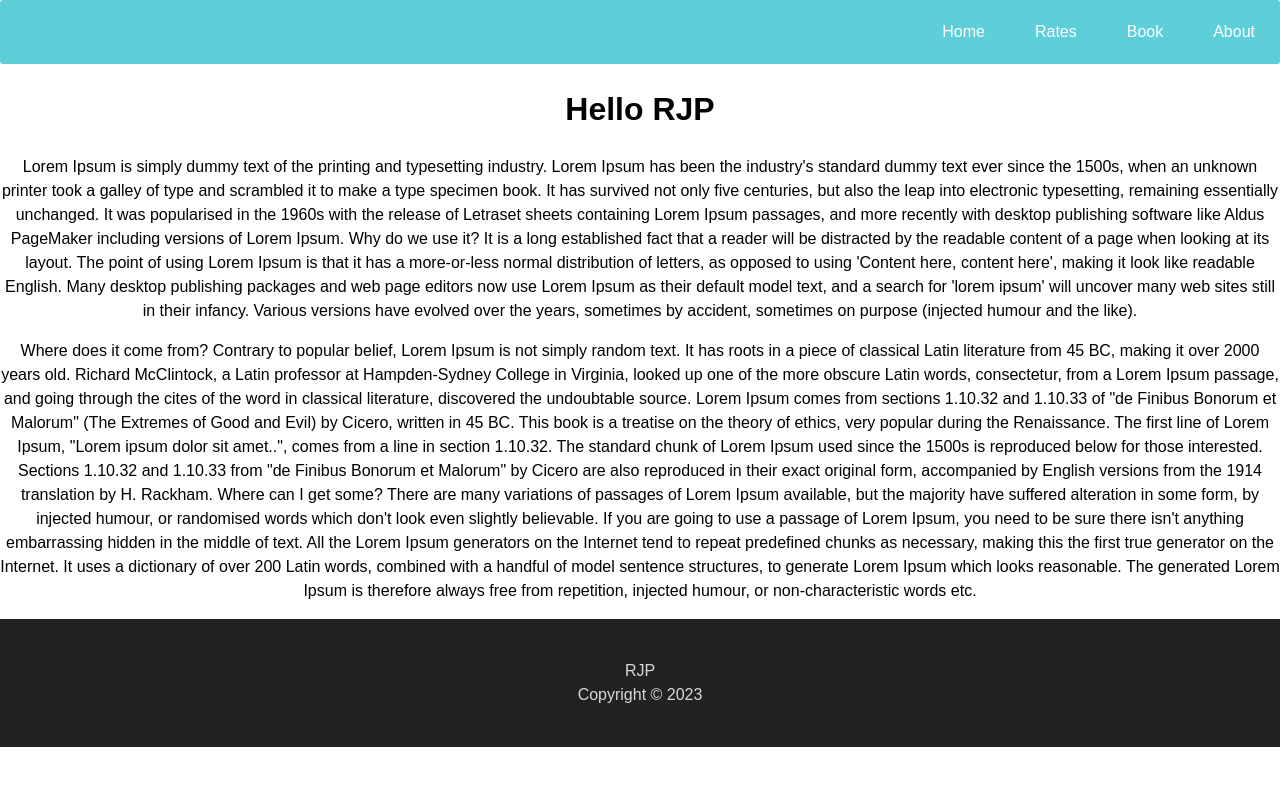
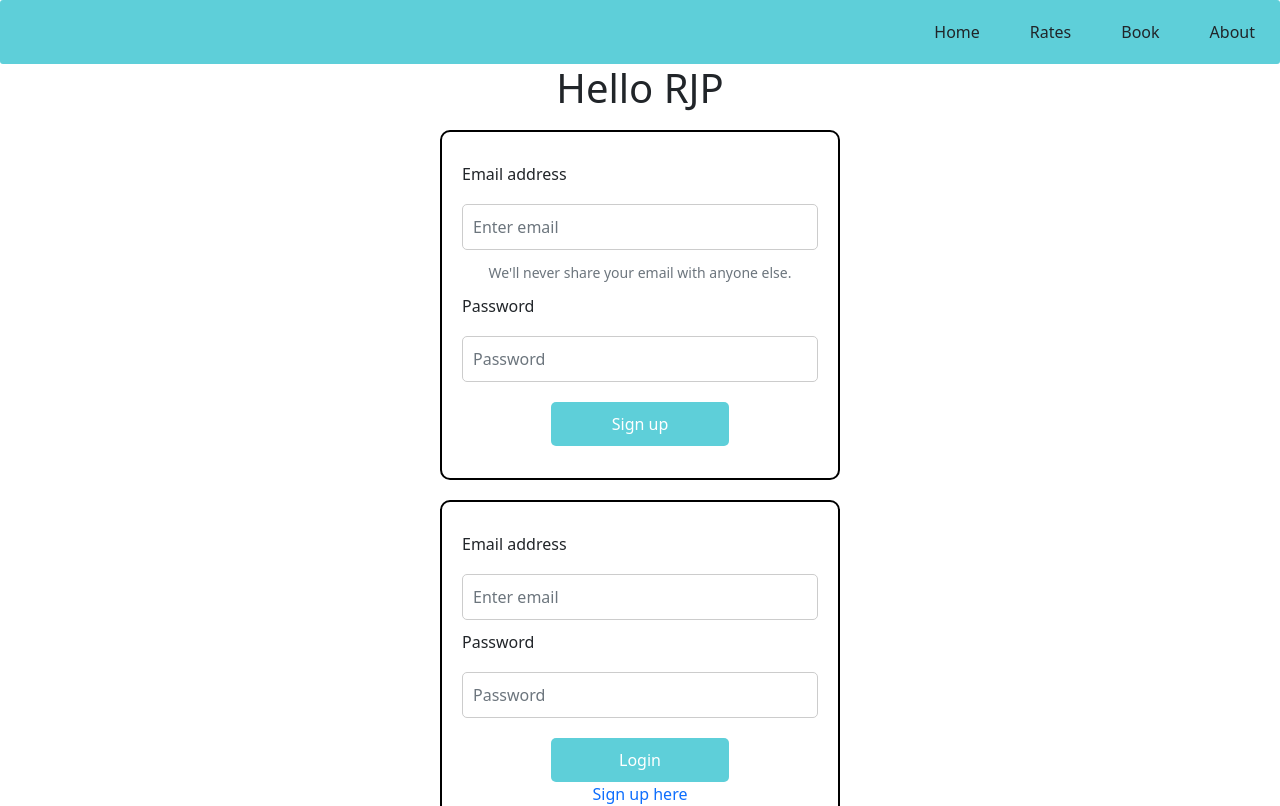
Before and after one commit to RJP-Cab302/FrontEnd, a React (Create React App) app in the folder parking-app/: page / in a window 1280 px wide. Shown: the top 806 px of the page. Built offline with nearby package versions, Linux system fonts and the light colour scheme; no server answers.

Commit message:
added signup-login components

```diff
--- a/parking-app/package.json
+++ b/parking-app/package.json
@@ -7,7 +7,9 @@
     "@testing-library/jest-dom": "^5.16.5",
     "@testing-library/react": "^13.4.0",
     "@testing-library/user-event": "^13.5.0",
+    "bootstrap": "^5.2.3",
     "react": "^18.2.0",
+    "react-bootstrap": "^2.7.2",
     "react-dom": "^18.2.0",
     "react-router-dom": "^6.10.0",
     "react-scripts": "^5.0.1",
--- a/parking-app/src/App.js
+++ b/parking-app/src/App.js
@@ -2,6 +2,8 @@ import './App.css';
 import React, { useState, useEffect } from 'react';
 import Header from "./components/Header";
 import Footer from './components/Footer';
+import Signup from './components/Signup';
+import Login from './components/Login'
 function App() {
   const [data, setData] = useState([{}]);
 
@@ -14,6 +16,8 @@ function App() {
       <h1>Hello RJP</h1>
       <h2>{data.name}</h2>
        <h2>{data.message}</h2>
+        <Signup/>
+        <div><Login/></div>
        <p>Lorem Ipsum is simply dummy text of the printing and typesetting industry. Lorem Ipsum has been the industry's standard dummy text ever since the 1500s, when an unknown printer took a galley of type and scrambled it to make a type specimen book. It has survived not only five centuries, but also the leap into electronic typesetting, remaining essentially unchanged. It was popularised in the 1960s with the release of Letraset sheets containing Lorem Ipsum passages, and more recently with desktop publishing software like Aldus PageMaker including versions of Lorem Ipsum.
 
 Why do we use it?
--- /dev/null
+++ b/parking-app/src/components/Login.jsx
@@ -0,0 +1,50 @@
+import React, { useState } from 'react';
+import { Form, Button } from 'react-bootstrap';
+import './signup-login.css'
+const Login = () => {
+  const [email, setEmail] = useState('');
+  const [password, setPassword] = useState('');
+
+  const handleSubmit = (event) => {
+    event.preventDefault();
+    console.log('Email:', email);
+    console.log('Password:', password);
+  };
+
+  const handleEmailChange = (event) => {
+    setEmail(event.target.value);
+  };
+
+  const handlePasswordChange = (event) => {
+    setPassword(event.target.value);
+  };
+
+  return (
+    <div className="login-wrapper">
+        <Form onSubmit={handleSubmit} className='login-form'>
+      <Form.Group controlId="formBasicEmail">
+        <div className="label">
+          <Form.Label>Email address</Form.Label>
+        </div>
+        <Form.Control type="email" placeholder="Enter email" value={email} onChange={handleEmailChange} />
+      </Form.Group>
+
+      <Form.Group controlId="formBasicPassword">
+        <div className="label">
+          <Form.Label>Password</Form.Label>
+        </div>
+        <Form.Control type="password" placeholder="Password" value={password} onChange={handlePasswordChange} />
+      </Form.Group>
+
+      <Button variant="primary" type="submit" className='login-btn'>
+        Login
+      </Button>
+      <div >
+        <a href='#' className='signup-link'>Sign up here</a>
+      </div>
+    </Form>
+    </div>
+  );
+};
+
+export default Login;
--- /dev/null
+++ b/parking-app/src/components/Signup.jsx
@@ -0,0 +1,48 @@
+import React, { useState } from 'react';
+import { Form, Button } from 'react-bootstrap';
+import './signup-login.css'
+const SignUp = () => {
+  const [email, setEmail] = useState('');
+  const [password, setPassword] = useState('');
+
+  const handleSubmit = (event) => {
+    event.preventDefault();
+    console.log('Email:', email);
+    console.log('Password:', password);
+  };
+
+  const handleEmailChange = (event) => {
+    setEmail(event.target.value);
+  };
+
+  const handlePasswordChange = (event) => {
+    setPassword(event.target.value);
+  };
+
+  return (
+    <Form onSubmit={handleSubmit}>
+      <Form.Group controlId="formBasicEmail">
+        <div className="label">
+          <Form.Label>Email address</Form.Label>
+        </div>
+        <Form.Control type="email" placeholder="Enter email" value={email} onChange={handleEmailChange} />
+        <Form.Text className="text-muted">
+          We'll never share your email with anyone else.
+        </Form.Text>
+      </Form.Group>
+
+      <Form.Group controlId="formBasicPassword">
+        <div className="label">
+          <Form.Label>Password</Form.Label>
+        </div>
+        <Form.Control type="password" placeholder="Password" value={password} onChange={handlePasswordChange} />
+      </Form.Group>
+
+      <Button variant="primary" type="submit" className='btn'>
+        Sign up
+      </Button>
+    </Form>
+  );
+};
+
+export default SignUp;
--- /dev/null
+++ b/parking-app/src/components/signup-login.css
@@ -0,0 +1,65 @@
+form {
+    display: inline-block;
+    flex-direction: column;
+    border: 2px solid black;
+    border-radius: 10px;
+    padding: 20px;
+    width: 400px;
+    height: 350px;
+    margin: 10px;
+}
+.label {
+    text-align: left;
+    margin: 10px 0;
+}
+form .form-control {
+    padding: 10px;
+    margin: 10px 0;
+    width: 100%;
+    border-radius: 5px;
+    border: 1px solid #ccc;
+}
+button.btn {
+    padding: 10px;
+    background-color: rgb(94, 207, 217);
+    color: white;
+    border: none;
+    border-radius: 5px;
+    cursor: pointer;
+    width: 50%;
+    margin-top: 10px;
+}
+button.btn:hover {
+    background-color: #45a049;}
+
+.login-wrapper
+{
+
+}
+
+.login-wrapper .login-form
+{
+
+    display: inline-block;
+    flex-direction: column;
+    border: 2px solid black;
+    border-radius: 10px;
+    padding: 20px;
+    width: 400px;
+    height: 350px;
+    margin: 10px;
+}
+button.login-btn {
+    padding: 10px;
+    background-color: rgb(94, 207, 217);
+    color: white;
+    border: none;
+    border-radius: 5px;
+    cursor: pointer;
+    width: 50%;
+    margin-top: 10px;
+}
+.signup-link
+{
+    text-decoration: none;
+}
--- a/parking-app/src/index.js
+++ b/parking-app/src/index.js
@@ -3,6 +3,7 @@ import ReactDOM from 'react-dom/client';
 import './index.css';
 import App from './App';
 import reportWebVitals from './reportWebVitals';
+import 'bootstrap/dist/css/bootstrap.min.css';
 
 const root = ReactDOM.createRoot(document.getElementById('root'));
 root.render(
```
Also changed, not shown: 1 other file (tests, documents, lock files or other folders).
